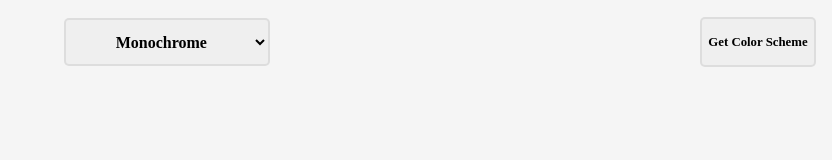
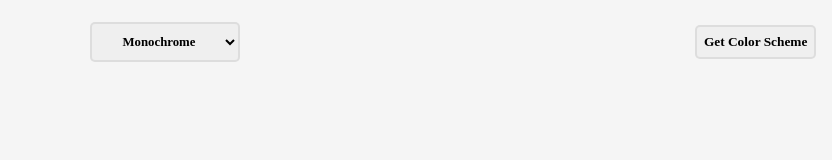
Before and after one commit to CodesbyEkan/ColorPicker, a plain HTML site: page index.html in a window 1280 px wide. Shown: the full height of the page, 448-1280 px from the left. Drawn offline with Linux system fonts and the light colour scheme.

Commit message:
Made changes to the "Get color scheme" button

```diff
--- a/index.css
+++ b/index.css
@@ -31,9 +31,9 @@ body {
 #colors {
   /* width: 17em;
   height: 3em; */
-  padding: 0.8em 1em;
+  padding: 0.8em 0.2em;
   text-align: center;
-  font-size: 1rem;
+  font-size: 0.8rem;
   font-family: Montserrat;
   font-weight: 600;
   border: 2px solid rgba(128, 128, 128, 0.167);
@@ -48,10 +48,10 @@ body {
 }
 
 .color-scheme {
-  padding: 1.2em 0.5em;
+  padding: 0.55em 0.5em;
   border: 2px solid rgba(128, 128, 128, 0.167);
   border-radius: 5px;
-  font-size: 0.8rem;
+  font-size: 0.7 rem;
   font-family: Montserrat;
   font-weight: 600;
   cursor: pointer;
```
